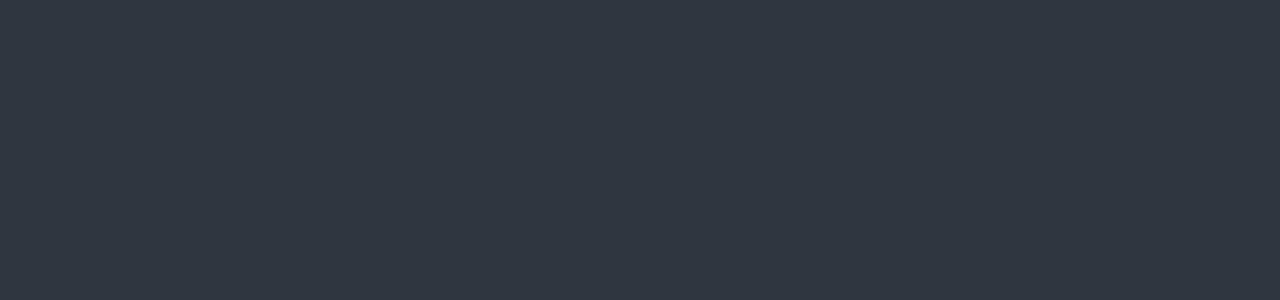
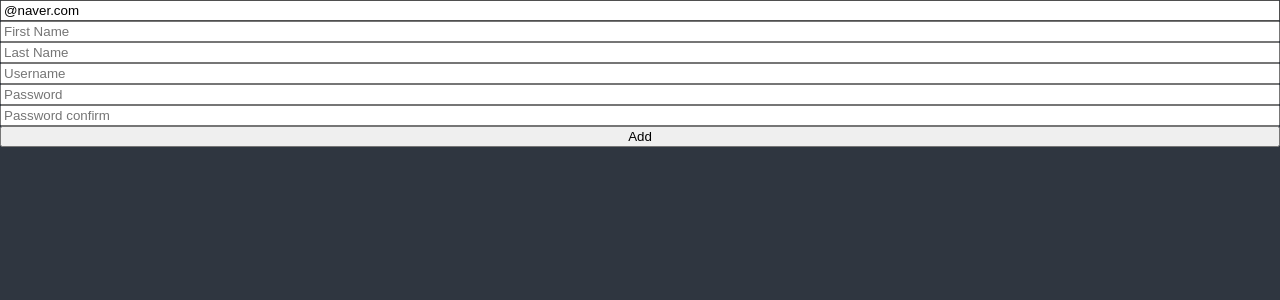
Before and after one commit to eovhdnjawm1/React-TodoList, a React (Create React App) app: page / in a window 1280 px wide. Shown: the top 300 px of the page. Built offline with nearby package versions, Linux system fonts and the light colour scheme.

Commit message:
Feat React-hook-from Update

```diff
--- a/package.json
+++ b/package.json
@@ -16,6 +16,7 @@
     "react-dom": "^18.1.0",
     "react-helmet": "^6.1.0",
     "react-helmet-async": "^1.3.0",
+    "react-hook-form": "^7.32.0",
     "react-query": "^3.39.1",
     "react-router-dom": "^5.3.3",
     "react-scripts": "5.0.1",
--- a/src/App.tsx
+++ b/src/App.tsx
@@ -1,4 +1,5 @@
 import { createGlobalStyle } from 'styled-components';
+import TodoList from './TodoList';
 
 const GlobalStyle = createGlobalStyle`
 @import url('https://fonts.googleapis.com/css2?family=Source+Sans+Pro:wght@300;400&display=swap');
@@ -87,6 +88,7 @@ function App() {
   return (
     <>
       <GlobalStyle />
+      <TodoList></TodoList>
     </>
   );
 }
--- /dev/null
+++ b/src/TodoList.tsx
@@ -0,0 +1,96 @@
+import { useState } from 'react';
+import { useForm } from 'react-hook-form';
+import { errorSelector } from 'recoil';
+
+
+// function TodoList() {
+// 	const [toDo, setTodo] = useState("")
+// 	const [toDoError, setTodoError] = useState("");
+// 	const onChange = (event: React.FormEvent<HTMLInputElement>) => {
+// 		const {
+// 			currentTarget: { value },
+// 		} = event;
+// 		setTodoError("");
+// 		setTodo(value);
+// 	}
+// 	const onSubmit = (event: React.FormEvent<HTMLFormElement>) => {
+// 		event.preventDefault();
+// 		console.log(toDo);
+
+// 		if (toDo.length < 10) {
+// 			return setTodoError("To do should be longer");
+// 		}
+// 	};
+
+
+// 	return (
+// 		<div>
+// 			<form onSubmit={onSubmit}>
+// 				<input onChange={onChange} value={toDo} placeholder='Write a to do' />
+// 				<button>Add</button>
+// 				{toDoError ? toDoError : null}
+// 			</form>
+// 		</div>
+// 	);
+// }
+interface IForm {
+	email: string;
+	FirstName: string;
+	LastName?: string;
+	// 필수가 아니라면 물음표
+	Username: string;
+	Password: string;
+	Passwordconfirm: string;
+}
+
+function TodoList() {
+	// register 함수를 사용하면 onchange 같은거 props같은거 쓸필요가 없음
+	//  watch 는 변화를 감지하는 함수
+	const { register, handleSubmit, formState: { errors } } = useForm<IForm>({
+		defaultValues: {
+			email: "@naver.com",
+		}
+	});
+	const onValid = (data: any) => {
+		console.log(data)
+	}
+	console.log(errors);
+	// formState.erros <- 에러핸들링을 찾아줌 값을 다 입력해도 minLength에 걸린다.
+	// onValid로 required 빈곳으로 자동으로 커서가 간다. 2개 이상일 경우 첫번째꺼
+	// minLength 이런거 간단한거 하나만 해도 바로 검증이 된다.
+	return (
+		<div>
+			<form style={{ display: "flex", flexDirection: "column" }} onSubmit={handleSubmit(onValid)}>
+				{/* ... 함으로써 register에 있는 것을 props로 넘겨줌 value, state, change 모두 대체 */}
+				<input {...register("email", {
+					required: "필수", pattern: {
+						value: /^[A-Za-z0-9._%+-]+@naver.com$/,
+						message: "네이버만 입력해야함",
+					}
+				})} placeholder='Email try' />
+				{/* input 의 required 속성을 사용했을때는 관리자 모드로 required를 지워버릴 수 있음
+				즉 html 이 아닌 js로 required적용 */}
+				<span>{errors?.email?.message}</span>
+				<input {...register("FirstName", { required: "적으슈" })} placeholder='First Name' />
+				<span>{errors?.FirstName?.message}</span>
+
+				<input {...register("LastName", { required: "적으슈" })} placeholder='Last Name' />
+				<span>{errors?.LastName?.message}</span>
+				<input {...register("Username", {
+					required: "적으슈", minLength: {
+						value: 5,
+						message: "닉네임이 너무짧아요"
+					}
+				})} placeholder='Username' />
+				<span>{errors?.Username?.message}</span>
+				<input type={'password'} {...register("Password", { required: "적으슈" })} placeholder='Password' />
+				<span>{errors?.Password?.message}</span>
+				<input {...register("Passwordconfirm", { required: "적으슈" })} placeholder='Password confirm' />
+				<span>{errors?.Passwordconfirm?.message}</span>
+				<button>Add</button>
+			</form>
+		</div >
+	)
+}
+
+export default TodoList;
```
Also changed, not shown: 1 other file (tests, documents, lock files or other folders).
